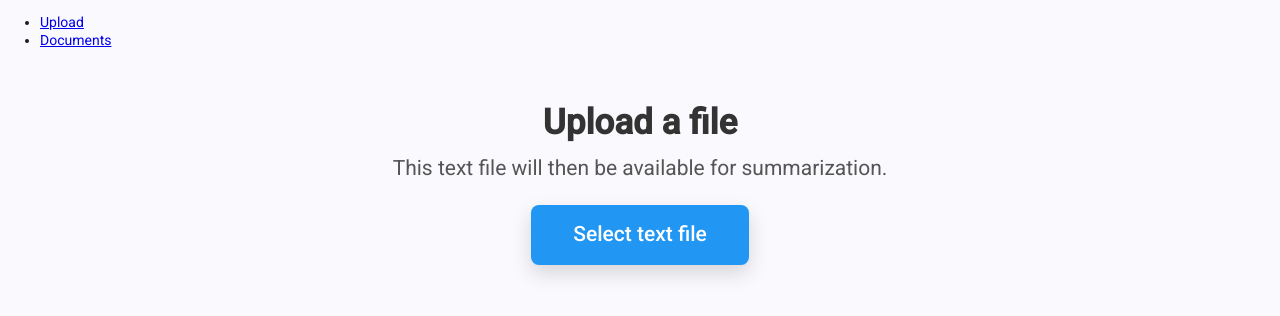
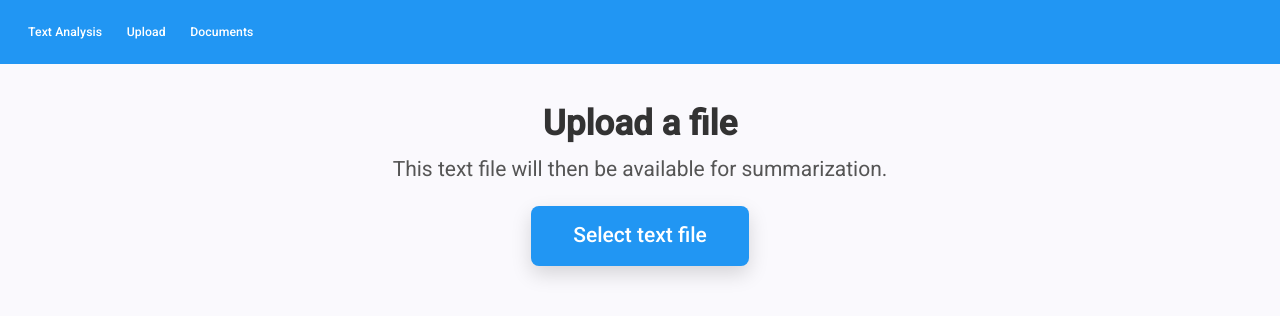
Before and after one commit to Gerixmus/text-analysis-frontend, an Angular app: page / in a window 1280 px wide. Shown: the top 316 px of the page. Built offline with nearby package versions, Linux system fonts and the light colour scheme; no server answers.

Commit message:
feat: add navbar

```diff
--- a/src/app/app.html
+++ b/src/app/app.html
@@ -1,8 +1,2 @@
-<nav>
-  <ul>
-    <li><a routerLink="" routerLinkActive="active" ariaCurrentWhenActive="page">Upload</a></li>
-    <li><a routerLink="/documents" routerLinkActive="active" ariaCurrentWhenActive="page">Documents</a></li>
-  </ul>
-</nav>
-
+<app-navbar></app-navbar>
 <router-outlet></router-outlet>
--- a/src/app/app.ts
+++ b/src/app/app.ts
@@ -1,9 +1,10 @@
 import { Component, signal } from '@angular/core';
-import { RouterLink, RouterLinkActive, RouterOutlet } from '@angular/router';
+import { RouterOutlet } from '@angular/router';
+import { Navbar } from "./navbar/navbar";
 
 @Component({
   selector: 'app-root',
-  imports: [RouterOutlet, RouterLinkActive, RouterLink],
+  imports: [RouterOutlet, Navbar],
   templateUrl: './app.html',
   styleUrl: './app.css'
 })
--- /dev/null
+++ b/src/app/navbar/navbar.css
@@ -0,0 +1,7 @@
+.mat-toolbar{
+  background-color: #2196f3;
+}
+
+.mdc-button{
+  color: white !important;
+}
--- /dev/null
+++ b/src/app/navbar/navbar.html
@@ -0,0 +1,7 @@
+<nav>
+  <mat-toolbar>
+    <a routerLink="/upload" routerLinkActive="active" ariaCurrentWhenActive="page"mat-button>Text Analysis</a>
+    <a routerLink="/upload" routerLinkActive="active" ariaCurrentWhenActive="page" mat-button>Upload</a>
+    <a routerLink="/documents" routerLinkActive="active" ariaCurrentWhenActive="page" mat-button>Documents</a>
+  </mat-toolbar>
+</nav>
```
Also changed, not shown: src/app/navbar/navbar.ts (added, +14 -0 lines), 1 other file (tests, documents, lock files or other folders).
